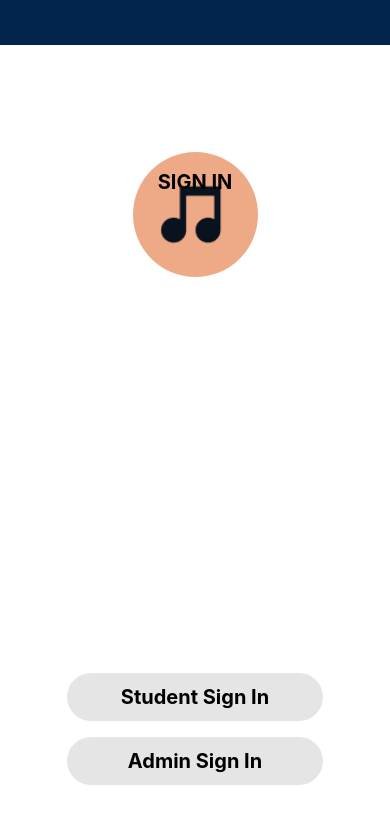
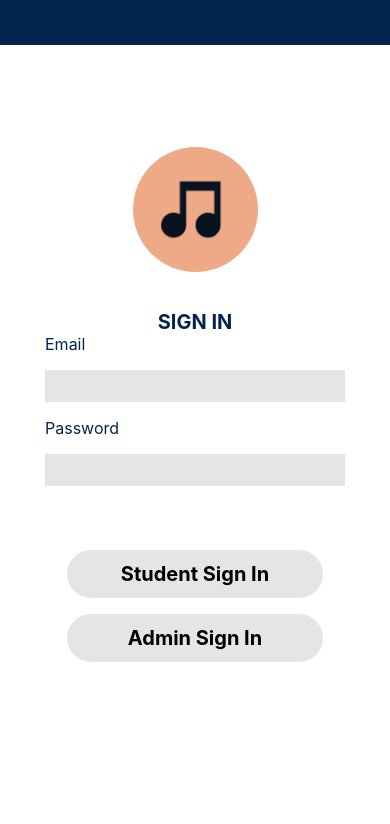
Before and after one commit to benjaminfisk/ModelingApp, a React Native app: screen / in a window 390 px wide. Shown: the top 824 px of the page. Built offline with nearby package versions, Linux system fonts and the light colour scheme.

Commit message:
somewhat finished sign-in page

```diff
--- a/assets/styles.ts
+++ b/assets/styles.ts
@@ -16,16 +16,16 @@ export const colors = {
 
 
 export const global_styles = StyleSheet.create({
-    text : {
-      color: 'black',
+    pageTitle : {
+      color: colors.primary,
       fontSize: 20,
       fontWeight: "700",
+      textAlign: "center",
     },
     container: {
       width: '100%',
       height: '100%',
       alignItems: 'center',
-      // justifyContent: 'center',
     },
     redBG: {
       backgroundColor: '#ff000080',
--- a/components/CometInput.tsx
+++ b/components/CometInput.tsx
@@ -1,24 +1,32 @@
 import React from 'react';
-import { TextInput, StyleSheet } from 'react-native';
+import { TextInput, StyleSheet, View, Text } from 'react-native';
 
 import { colors } from '../assets/styles';
 
 type TextInputProps = React.ComponentProps<typeof TextInput>;
 interface Props extends TextInputProps {
-    children: string;
+    label: string;
 }
 const CometInput: React.FC<Props> = (props) => {
+    const { label } = props;
     return (
-        <TextInput style={styles.input} {...props} />
+        <View>
+            <Text style={styles.formLabel}>{label}</Text>
+            <TextInput style={styles.input} {...props} />
+        </View>
     );
 }
 const styles = StyleSheet.create({
-    input : {
+    input: {
         backgroundColor: colors.forms,
         width: 300,
         height: 32,
-        padding : 8,
+        padding: 8,
     },
-
+    formLabel: {
+        color: colors.primary,
+        fontSize: 16,
+        marginBottom: 16,
+    },
 })
 export default CometInput
--- a/pages/AUMB_CheckIn.tsx
+++ b/pages/AUMB_CheckIn.tsx
@@ -11,7 +11,7 @@ const AUMB_CheckIn: React.FC<Props> = (props) => {
   const { navigation } = props;
   return (
     <View style={[global_styles.container, global_styles.greenBG]}>
-      <Text style={global_styles.text}>This is the Check In screen of the app</Text>
+      <Text style={global_styles.pageTitle}>This is the Check In screen of the app</Text>
       {/* <CometButton onPress={() => navigation.navigate('Home')}>Home</CometButton> */}
       <CometButton onPress={() => navigation.navigate('Sign In')}>Sign In</CometButton>
     </View>
--- a/pages/Sign_In.tsx
+++ b/pages/Sign_In.tsx
@@ -17,7 +17,12 @@ const Sign_In: React.FC<Props> = ( props ) => {
       <View style={styles.logoHolder}>
         <Image source={MusicIcon} style={styles.logo} />
       </View>
-      <Text style={global_styles.text}>SIGN IN</Text>
+      <View style={styles.inputs}>
+        <Text style={global_styles.pageTitle}>SIGN IN</Text>
+        <CometInput label='Email'/>
+        <View style={styles.spacer}/>
+        <CometInput label='Password'/>
+      </View>
       <View style={styles.buttons}>
         <CometButton onPress={() => navigation.navigate('Check In')}>Student Sign In</CometButton>
         <View style={styles.spacer} />
@@ -35,7 +40,13 @@ const styles = StyleSheet.create({
     flexDirection: 'column',
     alignItems: 'center',
     justifyContent: 'center',
-    top: "60%",
+    marginTop: 64,
+  },
+  inputs: {
+    marginLeft: 45,
+    marginRight: 45,
+    marginTop: 38,
+    alignContent: 'center',
   },
   spacer: {
     height: 16,
@@ -52,7 +63,6 @@ const styles = StyleSheet.create({
     justifyContent: 'center',
     alignItems: 'center',
     backgroundColor: colors.secondary,
-    top: 107,
-
+    marginTop: 102,
   }
 })
```
